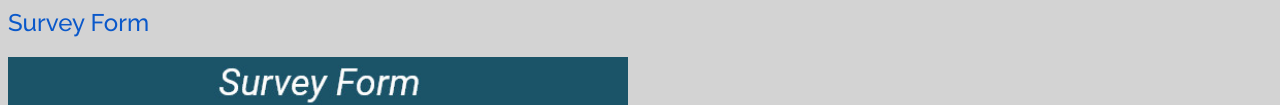
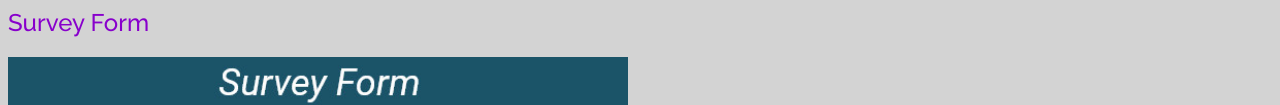
Before and after one commit to colinrodney/freecodecamp-portfolio, a plain HTML site: page index.html in a window 1280 px wide. In both pictures the pointer is over the link "Survey Form". Shown: the part 849-954 px from the top of the page. Drawn offline with nearby package versions, Linux system fonts and the light colour scheme.

Commit message:
add hover states to project links

```diff
--- a/style.css
+++ b/style.css
@@ -84,6 +84,10 @@ img {
   font-size: 1.5rem;
 }
 
+.project-link:hover {
+  color: hsla(280, 100%, 40%, 1);
+}
+
 /* FOOTER (Inherits background color from body element) */
 #footer {
   color: var(--accent);
```
